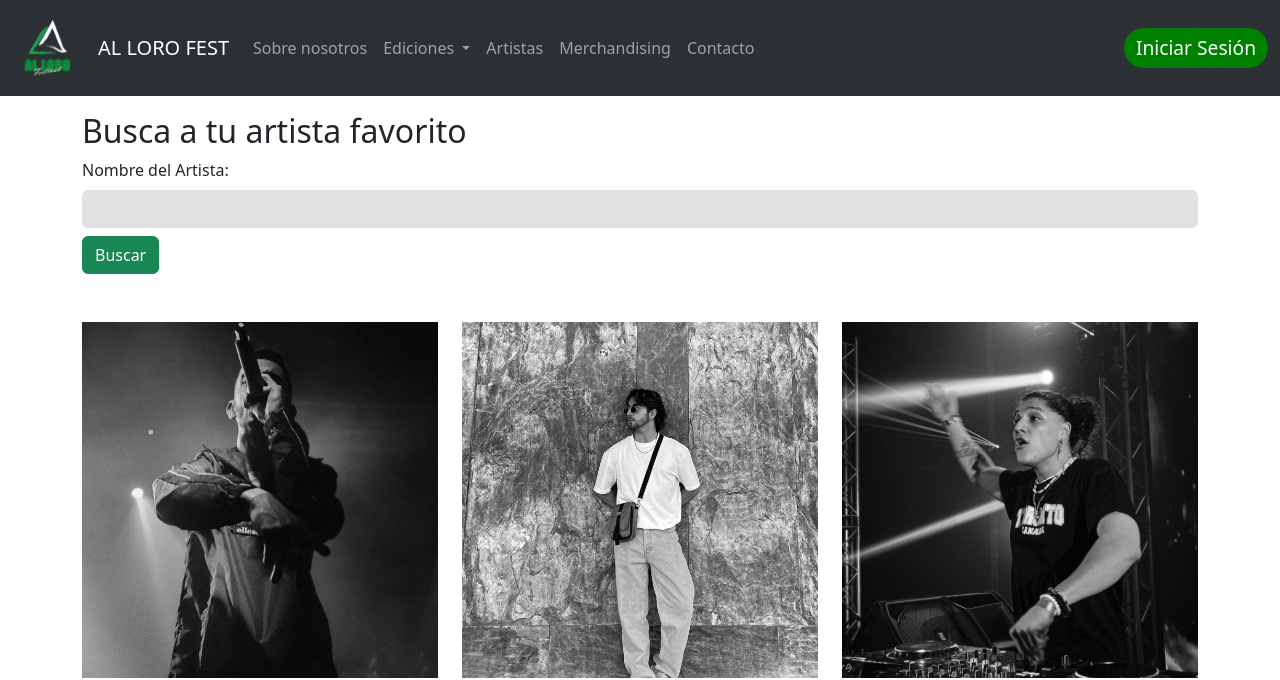
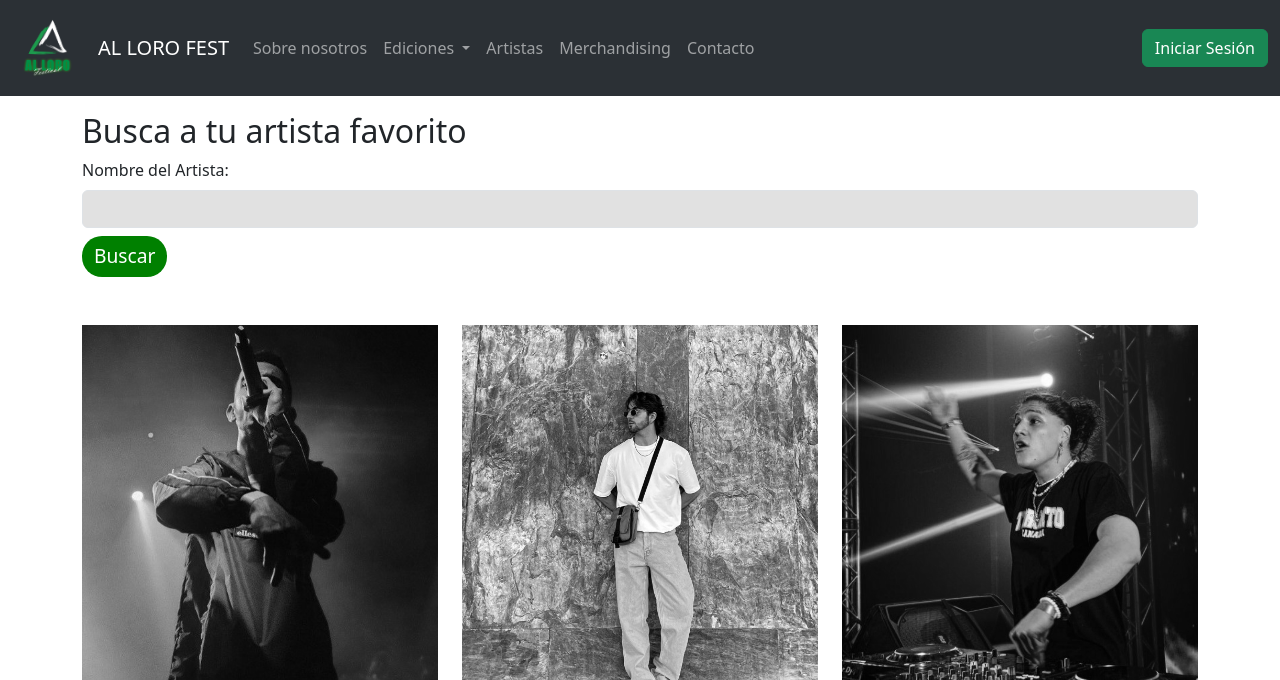
Before and after one commit to esscri97/TFG, a Flask app: page /artistas in a window 1280 px wide. Shown: the top 680 px of the page. Run offline with Flask 3, Linux system fonts and the light colour scheme.

Commit message:
13/06/24 3

```diff
--- a/app.py
+++ b/app.py
@@ -27,7 +27,7 @@ class User(db.Model):
     password = db.Column(db.String(255), nullable=False)
     rol = db.Column(db.String(100), nullable=False)
 
-# Define el modelo de producto
+
 class Producto(db.Model):
     __tablename__ = 'productos'
     id_producto = db.Column(db.Integer, primary_key=True)
@@ -281,7 +281,6 @@ def producto(producto_id):
         carrito = session.get('carrito', [])
         carrito.append(item)
         session['carrito'] = carrito
-        flash('Producto añadido al carrito.', 'success')
         return redirect(url_for('ver_carrito'))
 
     return render_template('producto.html', product=producto)
@@ -302,7 +301,6 @@ def ver_carrito():
 def vaciar_carrito():
     session.pop('carrito', None)
     session.modified = True  # Asegurarse de que la sesión se guarde
-    flash('El carrito ha sido vaciado.', 'success')
     return redirect(url_for('ver_carrito'))
 
 @app.route('/eliminar_del_carrito', methods=['POST'])
@@ -311,7 +309,6 @@ def eliminar_del_carrito():
     if 'carrito' in session:
         session['carrito'] = [producto for i, producto in enumerate(session['carrito']) if str(i) not in productos_a_eliminar]
         session.modified = True  # Asegurarse de que la sesión se guarde
-        flash('Producto(s) eliminado(s) del carrito.', 'success')
     return redirect(url_for('ver_carrito'))
 
 @app.route('/merchandising/edit/<int:id>', methods=['POST'])
--- a/templates/artistas.html
+++ b/templates/artistas.html
@@ -25,7 +25,7 @@
             background: #fff;
         }
 
-        .btn-custom {
+        .envio {
             background-color: green;
             color: white;
             border: none;
@@ -34,7 +34,7 @@
             transition: background-color 0.3s;
         }
 
-        .btn-custom:hover {
+        .envio:hover {
             background-color: white;
             border: 1px solid green;
             color: green
@@ -74,7 +74,7 @@
                 <label for="nombre_artista">Nombre del Artista:</label>
                 <input type="text" class="form-control" id="nombre_artista" name="nombre_artista" required>
             </div>
-            <button type="submit" class="btn btn-success btn-block mb-5">Buscar</button>
+            <button type="submit" class="btn btn-success btn-block mb-5 envio">Buscar</button>
         </form>
 
         {% if error %}
--- a/templates/edicion3.html
+++ b/templates/edicion3.html
@@ -30,13 +30,13 @@
             color: #28a745;
         }
 
-        .btn-custom {
+        .envio {
             background-color: #28a745;
             color: white;
             border: none;
         }
 
-        .btn-custom:hover {
+        .envio:hover {
             background-color: #218838;
         }
     </style>
@@ -83,7 +83,7 @@
                     <input type="tel" class="form-control" id="telefono" name="telefono" pattern="^\d{9}$" required>
                     <div class="form-text">Ingrese un número de teléfono válido de 9 dígitos.</div>
                 </div>
-                <button type="submit" class="btn btn-custom w-100">Enviar</button>
+                <button type="submit" class="btn btn-custom w-100 envio">Enviar</button>
             </form>
         </div>
     </div>
```
